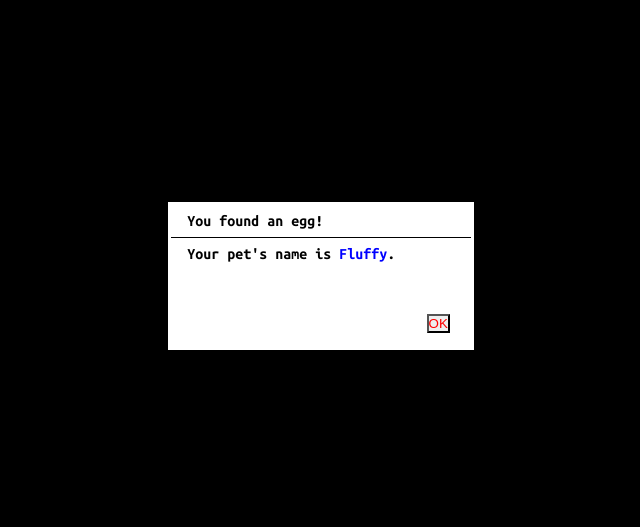
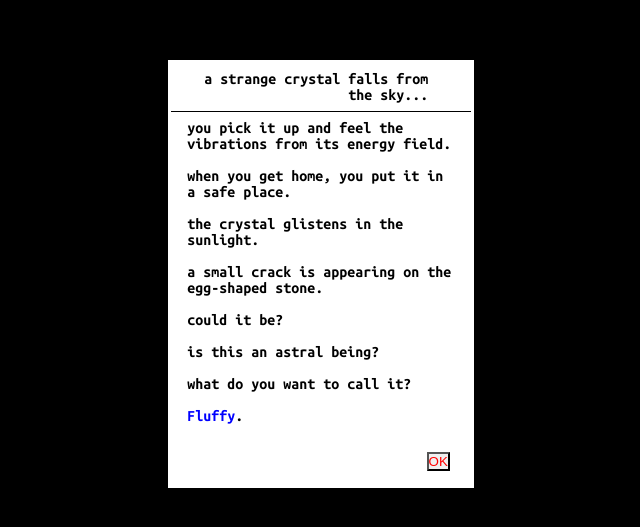
Before and after one commit to callym/my-little-astral-being, a website: page src/index.html in a window 1280 px wide. Shown: the part 123-650 px from the top of the page, without its empty margins (319-959 px from the left). Drawn offline with nearby package versions, Linux system fonts and the light colour scheme; files that its build step writes are made by us from their sources.

Commit message:
multiline dialog headers, more startup text

```diff
--- a/src/index.html
+++ b/src/index.html
@@ -12,8 +12,22 @@
 	</head>
 	<body class="hide">
 		<div id="overlay"><div id="overlay-box"></div></div>
-		<div id="pet-name-dialog" title="You found an egg!">
-			Your pet's name is <span id="pet-name" contenteditable="true">Fluffy</span>.
+		<div id="pet-name-dialog" title="a strange crystal falls from the sky...">
+			you pick it up and feel the vibrations from its energy field.
+			<br/><br/>
+			when you get home, you put it in a safe place.
+			<br/><br/>
+			the crystal glistens in the <!-- cycling link!!! (moon/sun/laptop screen) --> sunlight.
+			<br/><br/>
+			a small crack is appearing on the egg-shaped stone.
+			<br/><br/>
+			could it be?
+			<br/><br/>
+			is this an astral being?
+			<br/><br/>
+			what do you want to call it?
+			<br/><br/>
+			<span id="pet-name" contenteditable="true">Fluffy</span>.
 		</div>
 
 		<canvas id="petcanvas"></canvas>
--- a/src/styles/main.scss
+++ b/src/styles/main.scss
@@ -114,6 +114,12 @@ table
 	font-family: $main-font;
 }
 
+.ui-dialog .ui-dialog-title
+{
+	white-space: normal;
+	text-align: right;
+}
+
 .no-close .ui-dialog-titlebar-close
 {
   display: none;
```
